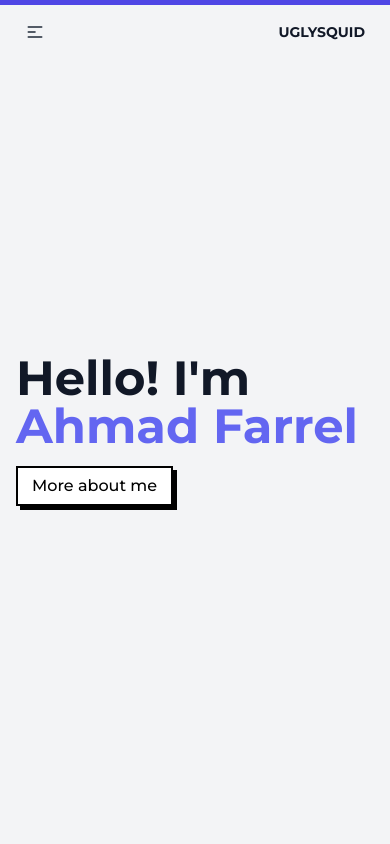
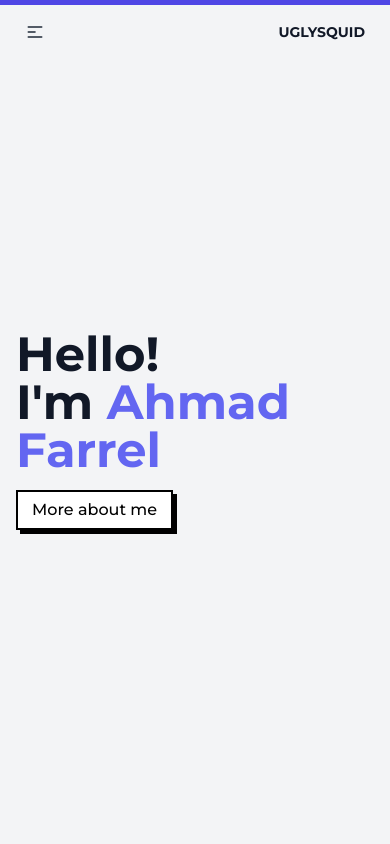
Before and after one commit to EnvyL27/portfolio, a React (Vite) app: page / in a window 390 px wide. Shown: the top 844 px of the page. Built offline with nearby package versions, Linux system fonts and the light colour scheme.

Commit message:
change responsive design

```diff
--- a/src/component/contact.jsx
+++ b/src/component/contact.jsx
@@ -113,12 +113,12 @@ function contact() {
                         <div className="-mx-2 md:items-center md:flex">
                             <div className="flex-1 px-2">
                                 <label className="block mb-2 text-sm text-gray-800 ">Full Name</label>
-                                <input type="text" placeholder="your name" name="user_name" className="block w-full px-5 py-3 mt-2 text-gray-700 placeholder-gray-400 bg-white border border-gray-200 rounded-md focus:border-indigo-400 dark:focus:border-blue-400 focus:ring-indigo-400 focus:outline-none focus:ring focus:ring-opacity-40 duration-200" required value={name} onChange={(e) => setName(e.target.value)}/>
+                                <input type="text" placeholder="your name" name="user_name" className="block w-full px-5 py-3 mt-2 text-gray-700 placeholder-gray-400 bg-white border border-gray-200 rounded-md focus:border-indigo-400 focus:ring-indigo-400 focus:outline-none focus:ring focus:ring-opacity-40 duration-200" required value={name} onChange={(e) => setName(e.target.value)}/>
                             </div>
 
                             <div className="flex-1 px-2 mt-4 md:mt-0">
                                 <label className="block mb-2 text-sm text-gray-800 ">Email address</label>
-                                <input type="email" placeholder="yourname@example.com" name="user_email" className="block w-full px-5 py-3 mt-2 text-gray-700 placeholder-gray-400 bg-white border border-gray-200 rounded-md focus:border-indigo-400 dark:focus:border-blue-400 focus:ring-indigo-400 focus:outline-none focus:ring focus:ring-opacity-40 duration-200"  required value={email} onChange={(e) => setEmail(e.target.value)}/>
+                                <input type="email" placeholder="yourname@example.com" name="user_email" className="block w-full px-5 py-3 mt-2 text-gray-700 placeholder-gray-400 bg-white border border-gray-200 rounded-md focus:border-indigo-400 focus:ring-indigo-400 focus:outline-none focus:ring focus:ring-opacity-40 duration-200"  required value={email} onChange={(e) => setEmail(e.target.value)}/>
                             </div>
                         </div>
 
--- a/src/component/hero.jsx
+++ b/src/component/hero.jsx
@@ -39,8 +39,10 @@ function hero() {
                         <div className="flex">
                             <h1 className="hidden lg:block text-5xl font-bold text-gray-900 py-4 pr-6">Hi!</h1>
                             <img className="hidden lg:block" src = "https://raw.githubusercontent.com/MartinHeinz/MartinHeinz/master/wave.gif" width = "80px" />
-
-                            <h1 className="hidden max-sm:block text-5xl font-bold text-gray-900 py-4">Hello! I'm <span className="text-indigo-500">Ahmad Farrel</span></h1>
+                        </div>
+                        <div className="hidden max-sm:block py-4">
+                            <h1 className=" text-5xl font-bold text-gray-900 ">Hello!</h1>
+                            <h1 className=" text-5xl font-bold text-gray-900 ">I'm <span className="text-indigo-500">Ahmad Farrel</span></h1>
                         </div>
                         <h1 className="hidden lg:block text-5xl font-bold text-gray-900 py-4">I'm Ahmad Farrel</h1>
                         <div className="container pb-4 hidden lg:block">
```
